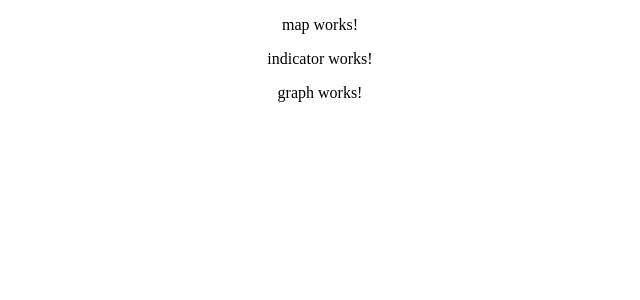
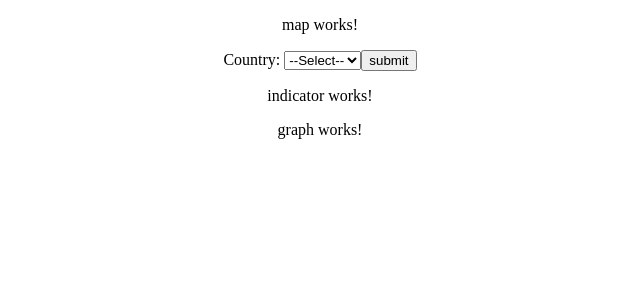
Before and after one commit to cfg-london/team-4, an Angular app in the folder frontend/: page / in a window 1280 px wide. Shown: the top 300 px of the page, without its empty margins (320-960 px from the left). Built offline with nearby package versions, Linux system fonts and the light colour scheme.

Commit message:
#FirstEver

```diff
--- a/frontend/src/app/map/map.component.css
+++ b/frontend/src/app/map/map.component.css
@@ -0,0 +1,5 @@
+.menudemoCustomTrigger .md-menu-demo {
+  padding: 24px; }
+
+.menudemoCustomTrigger .menu-demo-container {
+  min-height: 200px; }
--- a/frontend/src/app/map/map.component.html
+++ b/frontend/src/app/map/map.component.html
@@ -2,4 +2,40 @@
   map works!
 </p>
 
+    <body ng-app="app" ng-controller="selectDropdown">
+            <div>
+                Country:
+                <select ng-model="userSelect" ng-options=" item as item for item in a">
+                    <option value="">--Select--</option>
+                </select>
+                <input type="button" value="submit" ng-click="checkselection()">
+                <span color:red>{{msg}}</span>
+            </div>
+        </body>
+
+        <script src="https://ajax.googleapis.com/ajax/libs/jquery/3.1.0/jquery.min.js"></script>
+        <script src="https://ajax.googleapis.com/ajax/libs/angularjs/1.5.7/angular.min.js"></script>
+
+        <script>
+            var app=angular.module('app',[]);
+
+            app.factory('Brandtest',function(){
+                var brand={};
+                brand.sample=['El Salvador','Columbia','Sengal','Kenya','India','Indonesia'];
+                return brand;
+            });
+
+            app.controller('selectDropdown',['$scope','Brandtest',function($scope,Brandtest){
+                $scope.a=Brandtest.sample;
+
+               $scope.checkselection= function(){
+                    if($scope.userSelect !="" && $scope.userSelect !=undefined){
+                    $scope.msg = $scope.userSelect;
+
+
+            }
+            }
+            }]);
+        </script>
+
 <app-indicator [country]="selectedCountry"></app-indicator>
```
